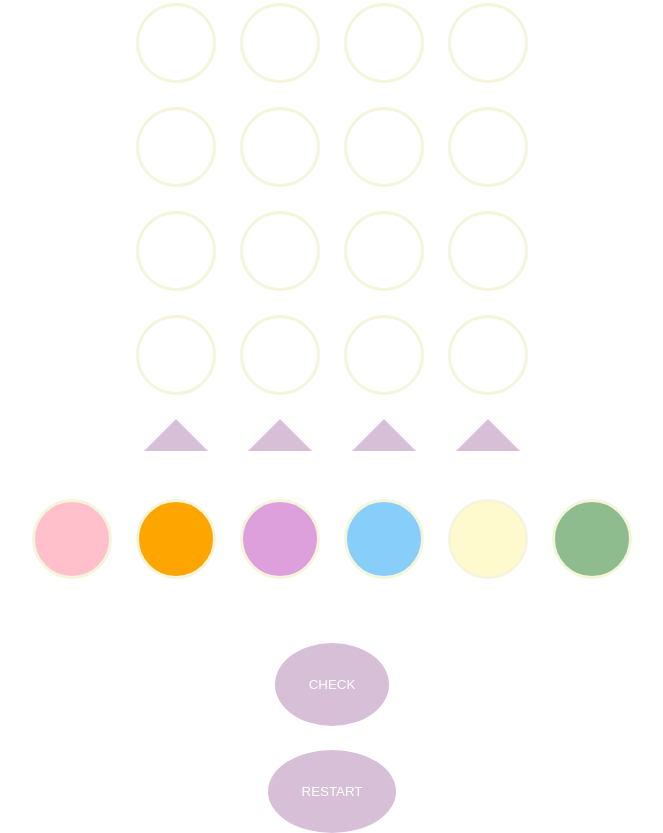
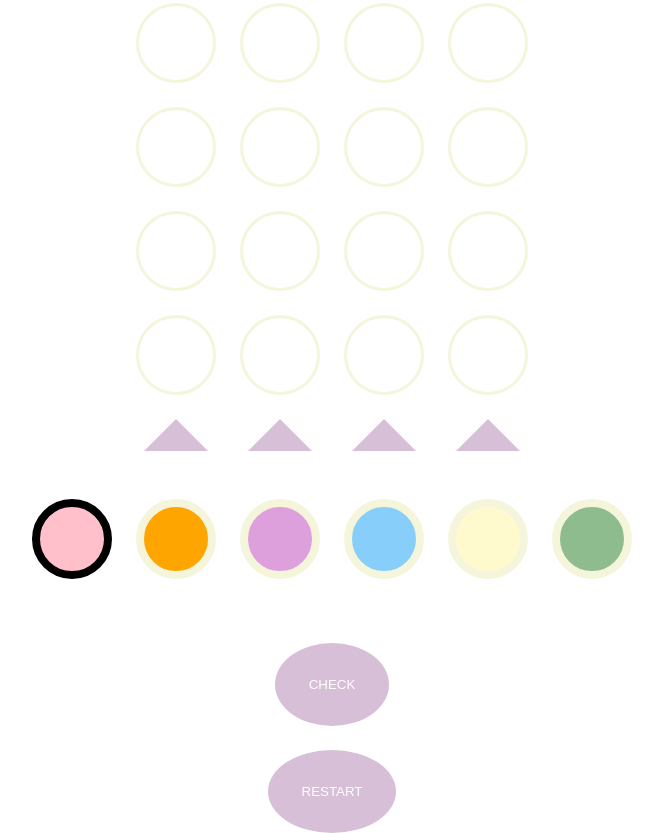
Before and after one commit to raquellyc/mastermindgame, a plain HTML site: page index.html in a window 1280 px wide. Shown: the part 914-1747 px from the top of the page, without its empty margins (308-971 px from the left). Drawn offline with Linux system fonts and the light colour scheme.

Commit message:
render and update selected color

```diff
--- a/css/main.css
+++ b/css/main.css
@@ -69,7 +69,7 @@ p{
 #colorsel > div {
     margin-top: 5vmin;
     height: 10vmin;
-    border: beige solid;
+    border: 1vmin solid beige;
     border-radius: 50%;
 }
 
@@ -123,3 +123,7 @@ button{
 button:hover{
     background-color: gainsboro;
 }
+#colorsel > div.selected-color {
+    border-color: black;
+
+}
--- a/index.html
+++ b/index.html
@@ -90,17 +90,7 @@
 
 </section>
 
-<div id="colorsel">
-
-<div id="col0"></div>
-<div id="col1"></div>
-<div id="col2"></div>
-<div id="col3"></div>
-<div id="col4"></div>
-<div id="col5"></div>
-
-
-</div>
+<div id="colorsel"></div>
 
 <button id="check">CHECK</button>
 <button id="reset">RESTART</button>
--- a/js/main.js
+++ b/js/main.js
@@ -11,7 +11,7 @@ let scrtCode = [];
 let board;
 let curGuessIdx;
 let winner;
-let selectcolor;
+let selColorIdx;
 let colId;
 let columnId;
 
@@ -25,9 +25,9 @@ const checkbttn = document.getElementById("check");
 
 /*----- event listeners -----*/
 colorSel.addEventListener('click', function(evt){
-        let buttnId = evt.target.id
-        let colId = buttnId[3]
-        curGuessIdx.style.background = colId;
+    let btnId = evt.target.id;
+    selColorIdx = parseInt(btnId[3]);
+    render();
 })
 
 triId.addEventListener("click", function(evt){
@@ -45,6 +45,7 @@ function init() {
     board = [getNewGuess()];
     curGuessIdx = 0;
     winner = false;
+    selColorIdx = 0;
     render();
     //render is always last!
 }
@@ -57,6 +58,7 @@ function render() {
         msgEl.innerHTML = `You have ${9 - curGuessIdx} Guesses!`
     }
     renderBoard();
+    renderColorPicker();
 }
 
 
@@ -81,20 +83,16 @@ function getNewGuess() {
 }
 
 function checkGuess() {
-     if (allcolors = COLORS.every(function(scrtCode){
-
-     }) {
-        document.getElementById("status").innerHTML += "<p>Not even close!<p>";
-        gameScore++;
-    //  } else if {
-    //      (curGuessIdx )
-
-    //  }
 
 }
 
 function renderColorPicker() {
-
+    let html = "";
+    COLORS.forEach(function(color, idx) {
+        const activeColor = idx === selColorIdx ? 'class="selected-color"' : "" ;
+        html += `<div ${activeColor} id="col${idx}"></div>`;
+    });
+    colorSel.innerHTML = html;
 }
 
 function makescrtCode() {
```
